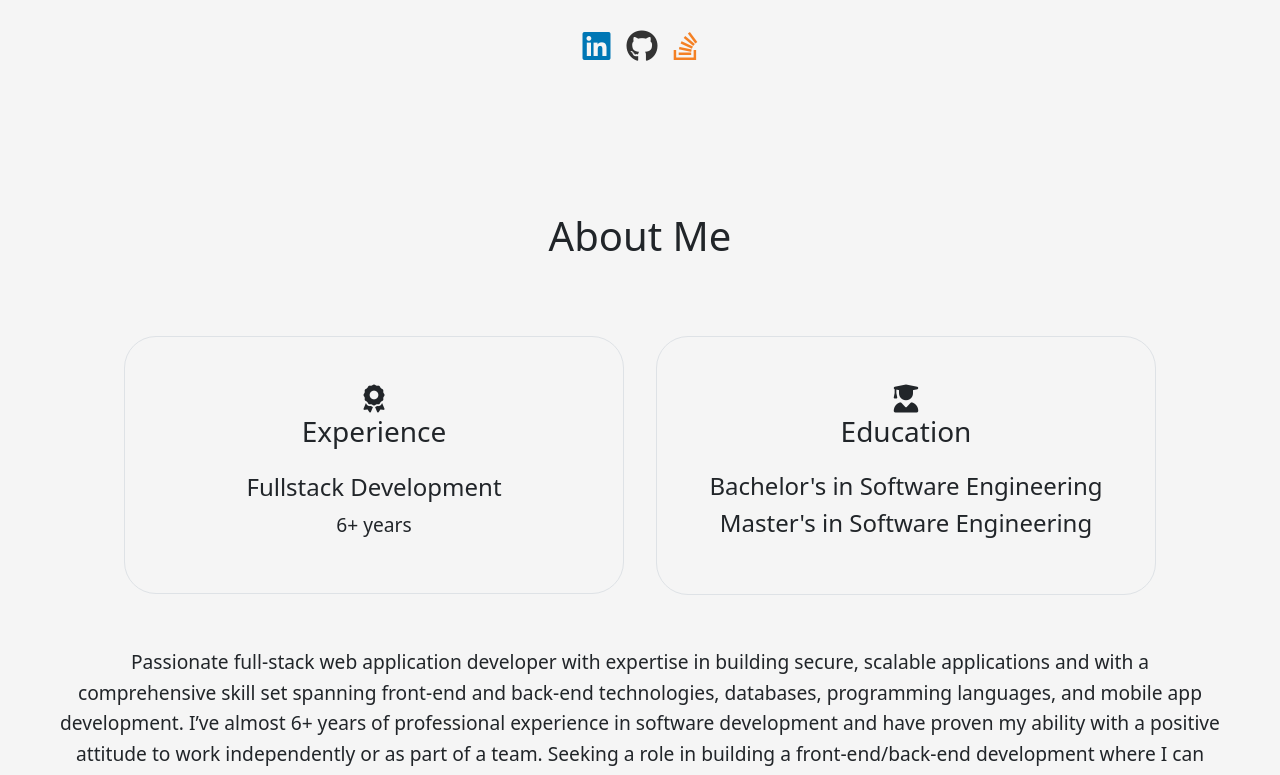
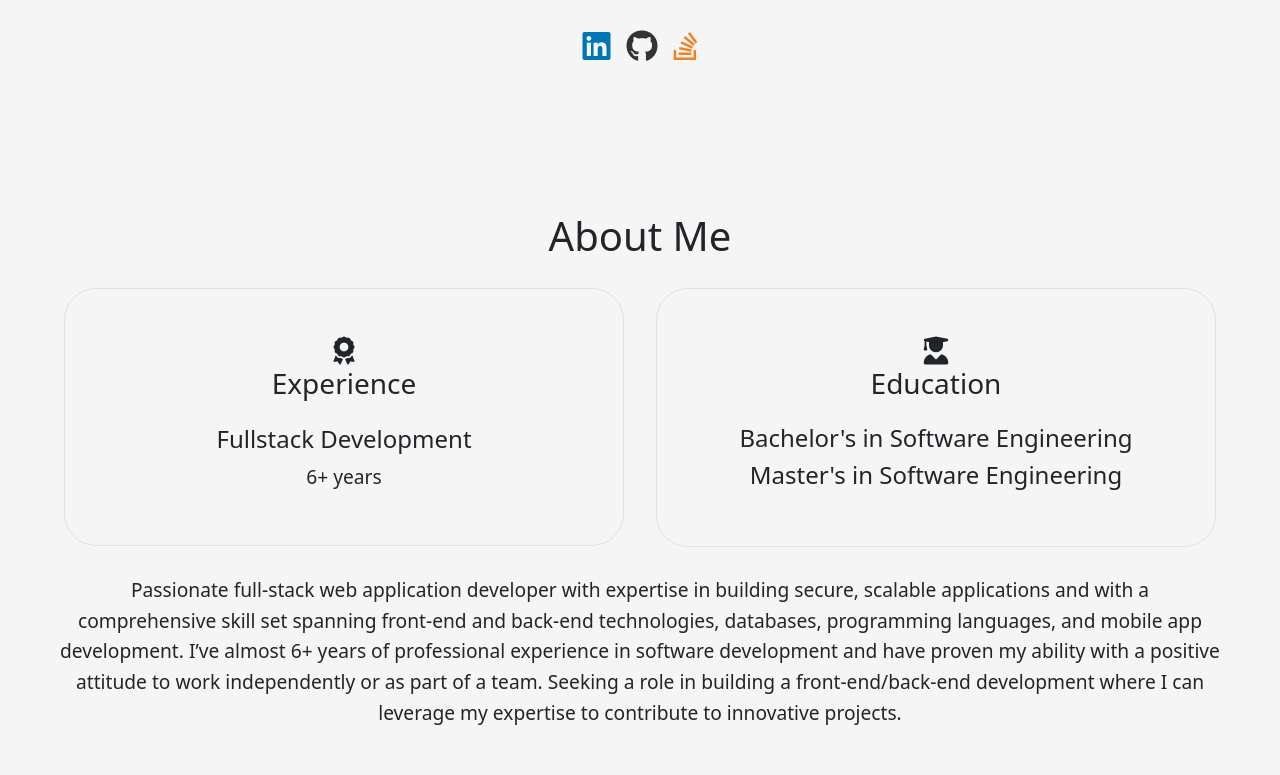
Before and after one commit to sharif0506/portfolio, a React (Vite) app: page / in a window 1280 px wide. Shown: the part 560-1335 px from the top of the page. Built offline with nearby package versions, Linux system fonts and the light colour scheme.

Commit message:
About section margin changed to margin bottom

```diff
--- a/src/components/About.jsx
+++ b/src/components/About.jsx
@@ -7,7 +7,7 @@ const About = () => {
                 <h2 className="text-center mb-4">About Me</h2>
                 <div className="row">
                     <div className="col-md-12">
-                        <div className="row m-5">
+                        <div className="row mb-4">
                             <div className="col-md-6 center align-self-center">
                                 <div className="p-5 m-1 border rounded-5">
                                     <i className="fa-solid fa-award fs-3"></i>
```
